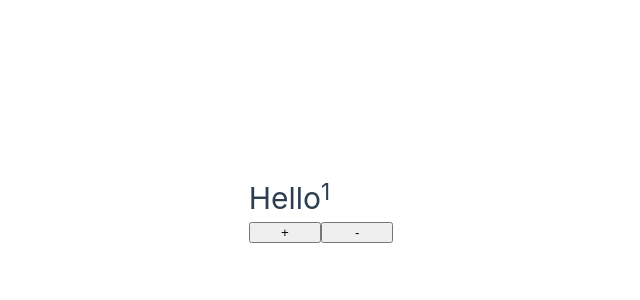
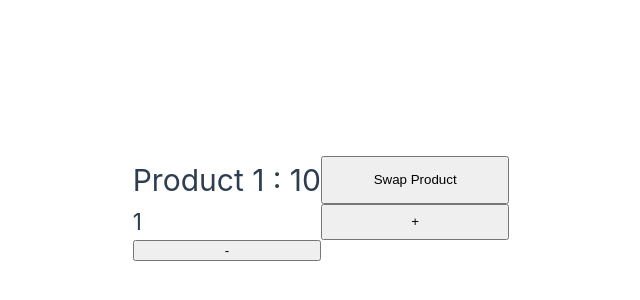
Before and after one commit to JocelynLlamas/vue-composition-api, a Vue app: page / in a window 1280 px wide. Shown: the part 192-492 px from the top of the page, without its empty margins (319-959 px from the left). Built offline with nearby package versions, Linux system fonts and the light colour scheme.

Commit message:
Creating reactive object with the reactive function

```diff
--- a/src/App.vue
+++ b/src/App.vue
@@ -1,27 +1,41 @@
 <script>
-import {ref} from 'vue';
+import {reactive, ref} from 'vue';
 
 export default{
   setup(){
 
     const message = ref('Hello')
+    // If you are working with simple values, use ref function
     const quantity = ref(1)
+    // For more complex data structures or objects with multiple
+    // propierties, use reactive function
+    const item = reactive({
+      name: "Product 1",
+      price: 10
+    })
 
     const increment = () => quantity.value++
     const decrement = () =>quantity.value--
+    const swapProduct = () => {
+      item.name = "Product A"
+      item.price = 30
+    }
 
     return{
       message,
       quantity,
+      item,
       increment,
-      decrement
+      decrement,
+      swapProduct
     }
   }
 }
 </script>
 
 <template>
-  <h1>{{ message }}</h1>
+  <h1>{{ item.name }} : {{ item.price }}</h1>
+  <button @click="swapProduct">Swap Product</button>
   <h2>{{ quantity }}</h2>
   <button @click="increment">+</button>
   <button @click="decrement">-</button>
```
